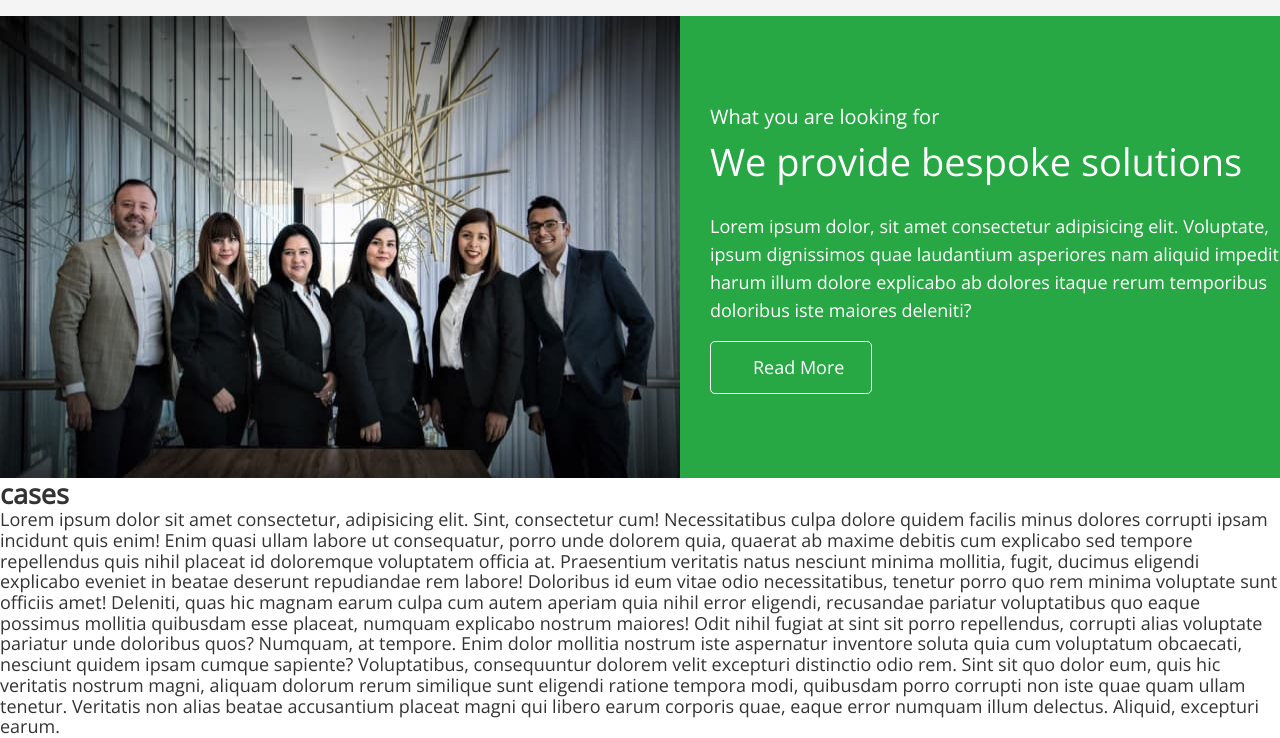
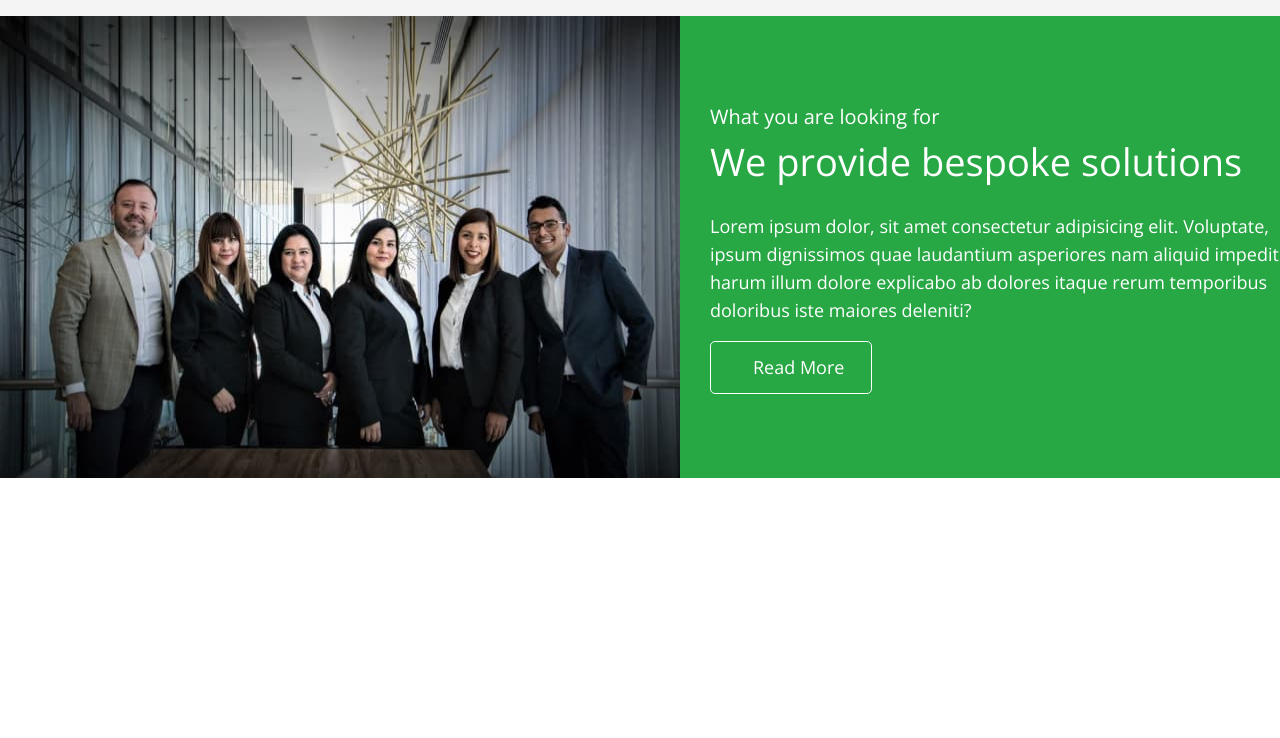
Before and after one commit to AnnaAtilgan/fson-72-underground-9, a plain HTML site: page index.html in a window 1280 px wide. Shown: the part 1025-1763 px from the top of the page. After the commit the page ends 1503 px from the top, so only its background shows below. Drawn offline with nearby package versions, Linux system fonts and the light colour scheme.

Commit message:
add fixed

```diff
--- a/css/styles.css
+++ b/css/styles.css
@@ -268,7 +268,7 @@ address {
   color: var(--primary-tex-color);
 }
 
-.about-icon-wrapper{
+.about-icon-wrapper {
   display: flex;
   align-items: center;
   justify-content: center;
@@ -277,10 +277,6 @@ address {
   height: 67px;
   border-radius: 50%;
   background-color: var(--accent-color);
-}
-
-.about-icon{
-
 }
 
 /* solutions */
--- a/index.html
+++ b/index.html
@@ -144,30 +144,6 @@
           </div>
         </div>
       </section>
-
-      <!-- cases -->
-      <section>
-        <h2>cases</h2>
-        <p>
-          Lorem ipsum dolor sit amet consectetur, adipisicing elit. Sint, consectetur cum!
-          Necessitatibus culpa dolore quidem facilis minus dolores corrupti ipsam incidunt quis
-          enim! Enim quasi ullam labore ut consequatur, porro unde dolorem quia, quaerat ab maxime
-          debitis cum explicabo sed tempore repellendus quis nihil placeat id doloremque voluptatem
-          officia at. Praesentium veritatis natus nesciunt minima mollitia, fugit, ducimus eligendi
-          explicabo eveniet in beatae deserunt repudiandae rem labore! Doloribus id eum vitae odio
-          necessitatibus, tenetur porro quo rem minima voluptate sunt officiis amet! Deleniti, quas
-          hic magnam earum culpa cum autem aperiam quia nihil error eligendi, recusandae pariatur
-          voluptatibus quo eaque possimus mollitia quibusdam esse placeat, numquam explicabo nostrum
-          maiores! Odit nihil fugiat at sint sit porro repellendus, corrupti alias voluptate
-          pariatur unde doloribus quos? Numquam, at tempore. Enim dolor mollitia nostrum iste
-          aspernatur inventore soluta quia cum voluptatum obcaecati, nesciunt quidem ipsam cumque
-          sapiente? Voluptatibus, consequuntur dolorem velit excepturi distinctio odio rem. Sint sit
-          quo dolor eum, quis hic veritatis nostrum magni, aliquam dolorum rerum similique sunt
-          eligendi ratione tempora modi, quibusdam porro corrupti non iste quae quam ullam tenetur.
-          Veritatis non alias beatae accusantium placeat magni qui libero earum corporis quae, eaque
-          error numquam illum delectus. Aliquid, excepturi earum.
-        </p>
-      </section>
     </main>
   </body>
 </html>
```
